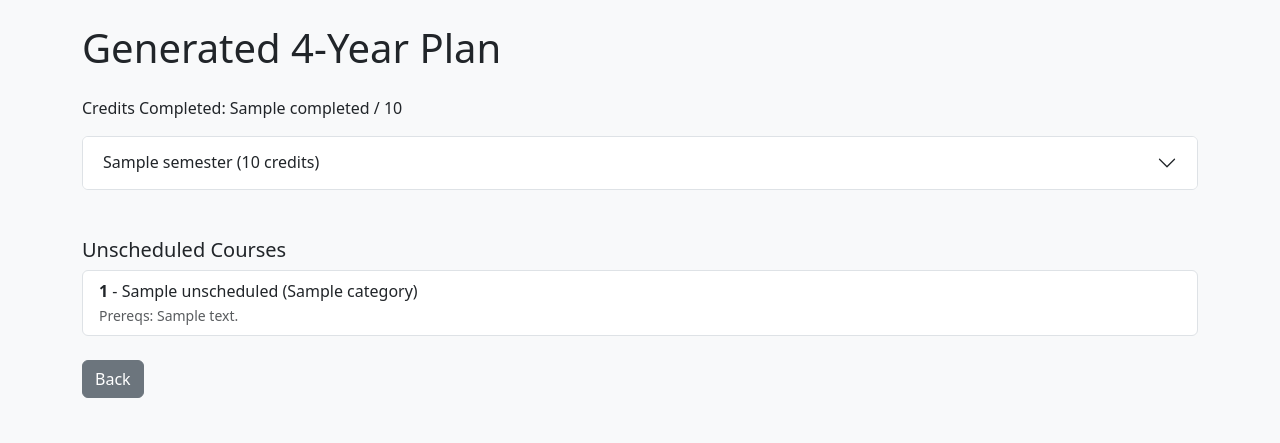
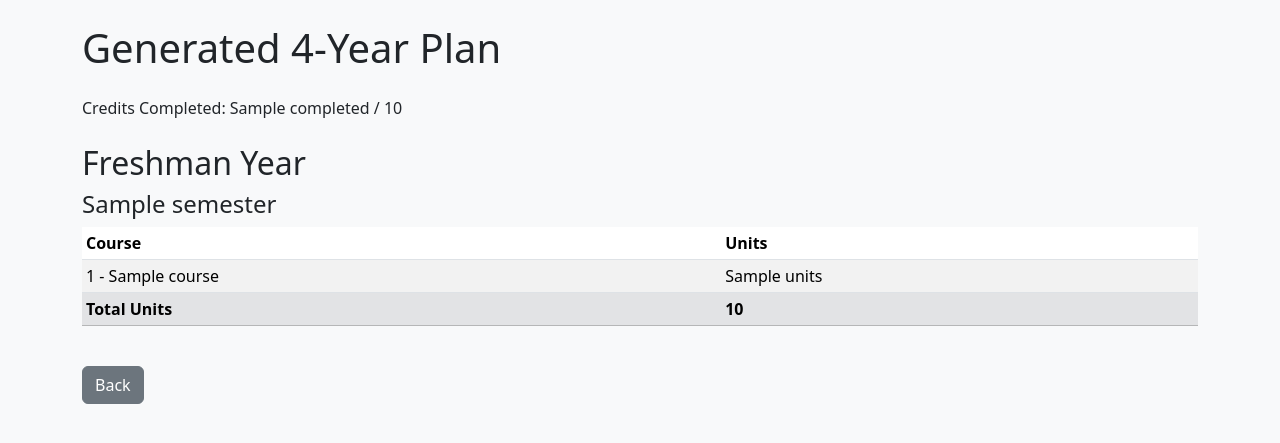
Before and after one commit to abelberhanuu/towson-is-pathfinder, a Flask app: template templates/plan.html in a window 1280 px wide. Shown: the top 443 px of the page. Run offline with Flask 3, Linux system fonts and the light colour scheme; the template is opened without the code that fills it: most values are stand-ins (such as "Sample title", 1, 10 or a date in 2020).

Commit message:
Add fixed 4-year plan generator and update layout

```diff
--- a/app.py
+++ b/app.py
@@ -3,7 +3,7 @@ from __future__ import annotations
 from flask import Flask, render_template, request
 
 from recommender import recommend_courses
-from generate_plan import generate_plan
+from generate_plan import generate_4_year_plan
 from utils import load_courses
 
 app = Flask(__name__)
@@ -35,7 +35,7 @@ def plan():
     track = request.form.get("track")
     completed_courses = request.form.getlist("completed_courses")
     max_credits = request.form.get("max_credits", type=int, default=18)
-    plan, unscheduled = generate_plan(track, completed_courses, max_credits)
+    plan = generate_4_year_plan(track, completed_courses, max_credits)
 
     df = load_courses()
     total = df["units"].astype(int).sum()
@@ -43,7 +43,7 @@ def plan():
     completed = completed_df["units"].astype(int).sum()
     stats = {"completed": int(completed), "total": int(total)}
 
-    return render_template("plan.html", plan=plan, unscheduled=unscheduled, stats=stats)
+    return render_template("plan.html", plan=plan, stats=stats)
 
 
 if __name__ == "__main__":
--- a/generate_plan.py
+++ b/generate_plan.py
@@ -1,29 +1,21 @@
 from __future__ import annotations
 
-from datetime import datetime
 from typing import Dict, List, Set, Tuple
 
 import pandas as pd
 from utils import load_courses, parse_prereqs
 
 
-def generate_semester_labels() -> List[str]:
-    current_year = datetime.now().year
-    start_season = "Spring" if datetime.now().month <= 6 else "Fall"
-    season = start_season
-    year = current_year
-    labels = []
-    for _ in range(8):
-        labels.append(f"{season} {year}")
-        if season == "Fall":
-            season = "Spring"
-            year += 1
-        else:
-            season = "Fall"
-    return labels
-
-
-SEMESTER_LABELS = generate_semester_labels()
+SEMESTER_LABELS = [
+    "Fall 2023",
+    "Spring 2024",
+    "Fall 2024",
+    "Spring 2025",
+    "Fall 2025",
+    "Spring 2026",
+    "Fall 2026",
+    "Spring 2027",
+]
 
 INTERCHANGEABLE_SETS: List[Set[str]] = [
     {"MATH211", "MATH273"},
@@ -31,6 +23,21 @@ INTERCHANGEABLE_SETS: List[Set[str]] = [
     {"ART102", "ART103"},
     {"CIS212", "COSC236"},
 ]
+
+
+def generate_4_year_plan(
+    student_track: str, completed_courses: List[str], max_units: int
+) -> List[Dict]:
+    """Return a fixed 8-semester plan based on the student's track."""
+
+    plan, _ = generate_plan(student_track, completed_courses, max_units)
+
+    while len(plan) < 8:
+        plan.append(
+            {"semester": SEMESTER_LABELS[len(plan)], "courses": [], "credits": 0}
+        )
+
+    return plan
 
 
 def generate_plan(
@@ -151,5 +158,5 @@ if __name__ == "__main__":
     )
     args = parser.parse_args()
 
-    plan, unscheduled = generate_plan(args.track, args.completed, args.max_credits)
-    print(json.dumps({"plan": plan, "unscheduled": unscheduled}, indent=2))
+    plan = generate_4_year_plan(args.track, args.completed, args.max_credits)
+    print(json.dumps({"plan": plan}, indent=2))
--- a/templates/plan.html
+++ b/templates/plan.html
@@ -10,58 +10,32 @@
 <main class="container py-4">
     <h1 class="mb-4">Generated 4-Year Plan</h1>
     <p class="mb-3">Credits Completed: {{ stats.completed }} / {{ stats.total }}</p>
-
-    <div class="accordion mb-4" id="planAccordion">
-        {% for sem in plan %}
-        <div class="accordion-item">
-            <h2 class="accordion-header" id="heading{{ loop.index }}">
-                <button class="accordion-button collapsed" type="button" data-bs-toggle="collapse" data-bs-target="#collapse{{ loop.index }}" aria-expanded="false" aria-controls="collapse{{ loop.index }}">
-                    {{ sem.semester }} ({{ sem.credits }} credits)
-                </button>
-            </h2>
-            <div id="collapse{{ loop.index }}" class="accordion-collapse collapse" aria-labelledby="heading{{ loop.index }}" data-bs-parent="#planAccordion">
-                <div class="accordion-body p-0">
-                    <ul class="list-group list-group-flush">
-                        {% for c in sem.courses %}
-                        <li class="list-group-item">
-                            <div class="d-flex justify-content-between">
-                                <span>
-                                    <strong>{{ c.course_id }}</strong> - {{ c.course_name }}
-                                    <span class="badge bg-info text-dark ms-2">{{ c.category }}</span>
-                                </span>
-                                <span class="badge bg-secondary">{{ c.units }} cr</span>
-                            </div>
-                            {% if c.prerequisites %}
-                            <small class="text-muted">Prereqs: {{ c.prerequisites | join(', ') }}</small>
-                            {% endif %}
-                        </li>
-                        {% endfor %}
-                    </ul>
-                </div>
-            </div>
-        </div>
-        {% endfor %}
-    </div>
-
-    {% if unscheduled %}
-    <h2 class="h5 mt-5">Unscheduled Courses</h2>
-    <ul class="list-group">
-        {% for c in unscheduled %}
-        <li class="list-group-item">
-            <div class="d-flex justify-content-between">
-                <span><strong>{{ c.course_id }}</strong> - {{ c.course_name }} ({{ c.category }})</span>
-            </div>
-            {% if c.prerequisites %}
-            <small class="text-muted">Prereqs: {{ c.prerequisites | join(', ') }}</small>
-            {% endif %}
-        </li>
-        {% endfor %}
-    </ul>
-    {% endif %}
-
+    {% set year_names = ['Freshman', 'Sophomore', 'Junior', 'Senior'] %}
+    {% for sem in plan %}
+        {% if loop.index0 % 2 == 0 %}
+            <h2 class="mt-4">{{ year_names[loop.index0 // 2] }} Year</h2>
+        {% endif %}
+        <h4>{{ sem.semester }}</h4>
+        <table class="table table-striped table-sm mb-3">
+            <thead>
+                <tr><th>Course</th><th>Units</th></tr>
+            </thead>
+            <tbody>
+            {% for c in sem.courses %}
+                <tr>
+                    <td>{{ c.course_id }} - {{ c.course_name }}</td>
+                    <td>{{ c.units }}</td>
+                </tr>
+            {% endfor %}
+            <tr class="table-secondary">
+                <th>Total Units</th>
+                <th>{{ sem.credits }}</th>
+            </tr>
+            </tbody>
+        </table>
+    {% endfor %}
     <a href="/" class="btn btn-secondary mt-4">Back</a>
 </main>
-
 <script src="https://cdn.jsdelivr.net/npm/bootstrap@5.3.2/dist/js/bootstrap.bundle.min.js"></script>
 </body>
 </html>
```
